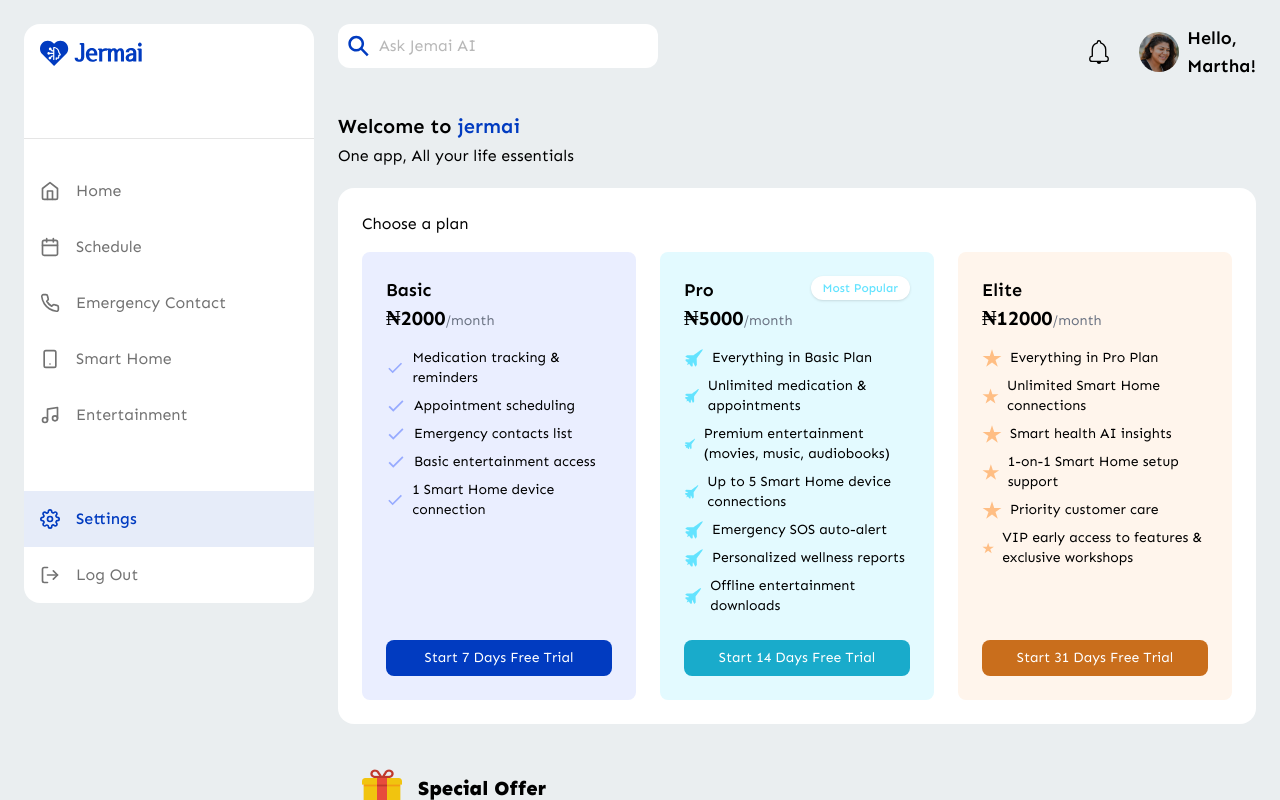
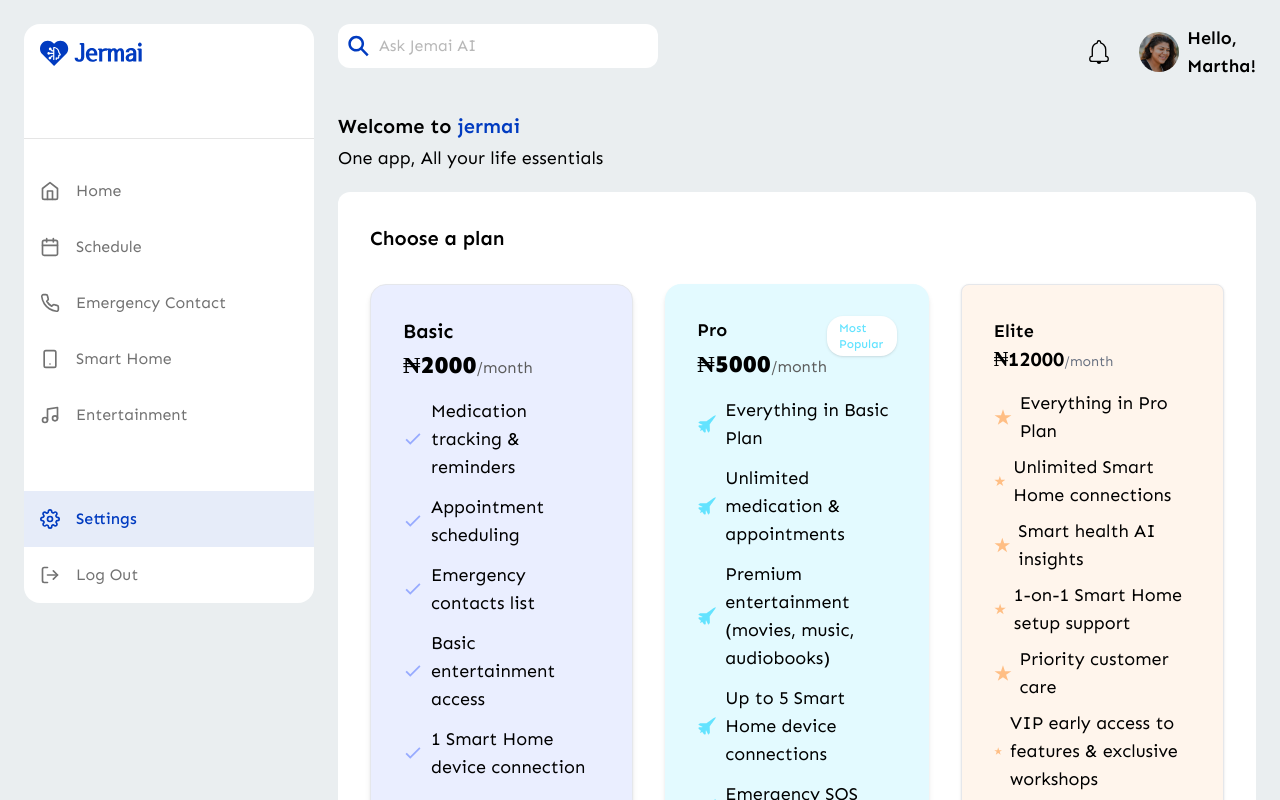
Before and after one commit to stephany247/enoverlab_internship, a React (Vite) app: page /settings in a window 1280 px wide. Shown: the top 800 px of the page. Built offline with nearby package versions, Linux system fonts and the light colour scheme.

Commit message:
completed

```diff
--- a/index.html
+++ b/index.html
@@ -6,7 +6,7 @@
     <meta name="viewport" content="width=device-width, initial-scale=1.0" />
     <title>Jermai</title>
   </head>
-  <body class="min-h-screen bg-white md:bg-primary font-sen mx-auto">
+  <body class="min-h-screen  bg-white md:bg-primary font-sen mx-auto">
     <div id="root"></div>
     <script type="module" src="/src/main.jsx"></script>
   </body>
--- a/src/App.jsx
+++ b/src/App.jsx
@@ -17,7 +17,7 @@ export default function App() {
       <Sidebar />
 
       {/* Main Content */}
-      <main className="col-span-3 space-y-4">
+      <main className="col-span-3 space-y-4 ">
         <DeskopHeader />
         <Routes>
           <Route path="/" element={<Home />} />
--- a/src/components/ui/entertainment/DesktopDesign.jsx
+++ b/src/components/ui/entertainment/DesktopDesign.jsx
@@ -35,7 +35,7 @@ const DesktopDesign = () => {
   const [activeCategories, setActiveCategories] = useState("Action");
 
   return (
-    <main className="hidden md:grid grid-cols-1 md:grid-cols-3 gap-x-10 py-8 px-4 ">
+    <main className="hidden md:grid  md:grid-cols-3 gap-x-4 py-8">
       {/* Main Content */}
       <div className="col-span-2 space-y-6">
         {/* Heading */}
--- a/src/components/ui/entertainment/MobileDesign.jsx
+++ b/src/components/ui/entertainment/MobileDesign.jsx
@@ -19,9 +19,9 @@ const movieCategories = [
 const recentlyWacthed = [
   { id: 1, img: blackAdam, text: "Black Adam" },
   { id: 2, img: theWaiter, text: "The Waiter" },
-  { id: 3, img: oneNight, text: "One Night" },
   { id: 4, img: blackAdam, text: "Black Adam" },
   { id: 5, img: theWaiter, text: "The Waiter" },
+  { id: 6, img: theWaiter, text: "The Waiter" },
 ];
 
 const bars = [1, 2, 3];
@@ -42,7 +42,7 @@ export default function MobileDesign() {
       </div>
 
       {/* Search Bar */}
-      <div className="flex justify-between items-center shadow-lg p-3 rounded-lg bg-white mx-4">
+      <div className="flex justify-between items-center shadow mb-4 p-3 rounded-lg bg-white mx-4">
         <div className="flex items-center gap-2 flex-1">
           <img src={assets.ai_bot} alt="AI Bot" className="h-5 w-5" />
           <input
@@ -67,7 +67,6 @@ function MainMobile() {
   const [activeMovieCategories, setActiveMovieCategories] = useState(
     movieCategories[0]
   );
-
   const [activeBar, setActiveBar] = useState(0);
 
   function handleBtnBar(index) {
@@ -77,7 +76,8 @@ function MainMobile() {
 
   return (
     <div>
-      <div className="flex justify-between p-2 gap-2 bg-white shadow-lg text-xs rounded-lg mb-5 ">
+      {/* Category Tabs */}
+      <div className="flex justify-between p-2 gap-2 bg-white shadow text-xs rounded-lg mb-5 ">
         {categoriesList.map((item, index) => (
           <div
             key={index}
@@ -90,10 +90,17 @@ function MainMobile() {
           </div>
         ))}
       </div>
-      <div className="flex justify-center mb-3">
-        <img src={assets.mobileCatImg} alt="cinema image" />
+
+      {/* Banner Image */}
+      <div className="flex justify-center md:justify-evenly mb-3">
+        <img
+          src={assets.mobileCatImg}
+          className="object-cover"
+          alt="cinema image"
+        />
       </div>
 
+      {/* Dots / Bars */}
       <div className="flex justify-center gap-2 mb-4">
         {bars.map((_, index) => (
           <span
@@ -103,31 +110,37 @@ function MainMobile() {
               activeBar === index
                 ? "bg-blue h-0.5 w-8 block"
                 : " bg-black h-0.5 w-4 block"
-            }   `}
+            }`}
           ></span>
         ))}
       </div>
 
-      <div className="flex justify-between overflow-x-auto whitespace-nowrap gap-2 bg-white shadow-lg text-xs rounded-lg mb-5  no-scrollbar">
+      {/* Movie Category Tabs */}
+      <div className="flex justify-between overflow-x-auto whitespace-nowrap gap-2 bg-white shadow text-xs rounded-lg mb-5  no-scrollbar p-3">
         {movieCategories.map((item, index) => (
           <div
             key={index}
             onClick={() => setActiveMovieCategories(item)}
-            className={`min-w-max  px-4 py-2 text-center cursor-pointer rounded-md transition-all duration-200 ${
+            className={`min-w-max  p-2 text-center cursor-pointer rounded-md transition-all duration-200 ${
               activeMovieCategories === item
                 ? "bg-blue text-white"
-                : "bg-gray-100 text-black"
+                : " text-black"
             }`}
           >
             {item}
           </div>
         ))}
       </div>
-      <div className="overflow-x-auto no-scrollbar mb-5 space-y-4">
+
+      {/* Recently Watched Carousel */}
+      {/* <div className="overflow-x-auto no-scrollbar mb-5 space-y-4">
         <h2 className="font-semibold text-sm">Recently Watched</h2>
-        <div className="flex whitespace-nowrap gap-3 px-2">
+        <div className="flex flex-cols items-center gap-2  p-4 rounded-xl  min-w-36 lg:min-w-48 flex-shrink-0">
           {recentlyWacthed.map((item, index) => (
-            <div key={item.id} className="min-w-[120px] space-y-3">
+            <div
+              key={item.id}
+              className="min-w-[120px] md:min-w-[50%] space-y-3"
+            >
               <img
                 src={item.img}
                 alt={`item-${index}`}
@@ -137,7 +150,35 @@ function MainMobile() {
             </div>
           ))}
         </div>
-      </div>
+      </div> */}
+
+      <section className="bg-white md:p-6 md:rounded-3xl md:shadow-sm space-y-4">
+        {/* Header */}
+        <div className="flex justify-between items-center">
+          <h1 className="text-2xl font-semibold text-darker-gray">
+            Emergency Contact
+          </h1>
+        </div>
+
+        {/* Contacts */}
+        <div className="flex gap-1 overflow-x-auto no-scrollbar pb-2">
+          {recentlyWacthed.map((watch, index) => {
+            return (
+              <div
+                key={index}
+                className="flex flex-col items-center space-y-1 px-2 py-3 text-dark-gray min-w-28 lg:min-w-40 flex-shrink-0"
+              >
+                <img
+                  src={watch.img}
+                  alt={`profile`}
+                  className="object-cover rounded-md"
+                />
+                <h2 className="text-sm font-medium">{watch.text}</h2>
+              </div>
+            );
+          })}
+        </div>
+      </section>
     </div>
   );
 }
--- a/src/components/ui/entertainment/NavList.jsx
+++ b/src/components/ui/entertainment/NavList.jsx
@@ -7,12 +7,12 @@ export default function NavList() {
 
   return (
     <div className="overflow-x-auto no-scrollbar -mx-2 mb-5">
-      <nav className="flex whitespace-nowrap md:space-x-10 md:p-2 gap-2 px-2 bg-white  shadow-lg text-xs md:text-lg rounded-lg md:rounded-2xl">
+      <nav className="flex justify-between whitespace-nowrap md:space-x-10 md:p-2 gap-2 px-2 bg-white  shadow-lg text-xs md:text-lg rounded-lg md:rounded-2xl">
         {navList.map((item, index) => (
           <div
             key={index}
             onClick={() => setActive(item)}
-            className={`min-w-max text-center cursor-pointer px-4 py-2 rounded-md transition-all duration-200 ${
+            className={`min-w-max text-center cursor-pointer p-2 rounded-md transition-all duration-200 ${
               active === item ? "bg-blue text-white" : null
             }`}
           >
--- a/src/components/ui/settings/MobileDesignSettings.jsx
+++ b/src/components/ui/settings/MobileDesignSettings.jsx
@@ -6,32 +6,36 @@ import { assets } from "../../../assets/assets";
 // Pricing cards UI for mobile view
 export default function MobileDesignSettings() {
   return (
-    <div className="space-y-5">
+    <div className="space-y-5 ">
       {/* Welcome section */}
-      <section className="space-y-1">
-        <h1 className="font-semibold text-xl">
+      <section className=" space-y-1">
+        <h1 className="text-xl font-semibold">
           Welcome to <span className="text-blue">jermai</span>
         </h1>
-        <p className="font-thin text-md">One app, All your life essentials</p>
+        <p className="text-lg">One app, All your life essentials</p>
       </section>
 
       {/* Pricing plans section */}
-      <section className="bg-white rounded-2xl p-6 space-y-4">
-        <h2>Choose a plan</h2>
+      <section className="bg-white p-8 rounded-xl space-y-8">
+        <h2 className="text-sm md:text-xl font-semibold">Choose a plan</h2>
 
         {/* Grid layout for plans */}
-        <div className="grid grid-cols-1 sm:grid-cols-2 lg:grid-cols-3 gap-6">
-          {/* === Basic Plan === */}
-          <div className="bg-blue-lavenda flex flex-col justify-between p-6 rounded-lg h-full">
+        <div className="grid grid-cols-1 md:grid-cols-1 lg:grid-cols-2 xl:grid-cols-3 gap-6 md:gap-6 lg:gap-8">
+          <div className="w-full p-4 bg-blue-lavenda border border-gray-200 rounded-2xl shadow-md sm:p-6 md:p-8 flex flex-col justify-between">
+            {/* Header + Features */}
             <div>
-              <h3 className="font-semibold text-lg">Basic</h3>
-              <p>
-                <span className="font-bold text-xl">₦2000</span>
-                <span className="text-gray-500 text-sm font-thin">/month</span>
+              <h3 className="font-semibold text-lg md:text-xl">Basic</h3>
+              <p className="mt-1">
+                <span className="font-extrabold text-xl md:text-2xl">
+                  ₦2000
+                </span>
+                <span className="text-medium-dark-gray text-sm md:text-base font-light">
+                  /month
+                </span>
               </p>
-            </div>
 
-            <ul className="space-y-2 flex-1 mt-4">
+              {/* Features */}
+              <ul className="mt-4 mb-6 space-y-3">
                 {[
                   "Medication tracking & reminders",
                   "Appointment scheduling",
@@ -40,25 +44,33 @@ export default function MobileDesignSettings() {
                   "1 Smart Home device connection",
                 ].map((feature, i) => (
                   <li key={i} className="flex items-center gap-2">
-                  <IoMdCheckmark className="text-softLight-blue w-5 h-5" />
-                  <p className="text-xs md:text-sm">{feature}</p>
+                    <IoMdCheckmark className="text-softLight-blue w-5 h-5 flex-shrink-0" />
+                    <p className="text-sm md:text-lg">{feature}</p>
                   </li>
                 ))}
               </ul>
+            </div>
 
-            <button className="bg-blue mt-6 py-2 px-4 rounded-lg text-white text-sm w-full hover:bg-blue-500 transition">
+            {/* CTA Button */}
+            <div className="mt-auto">
+              <button className="bg-blue w-full text-white text-sm md:text-base p-2 md:py-4 md:px-4 rounded-xl hover:bg-blue/90 transition cursor-pointer">
                 Start 7 Days Free Trial
               </button>
             </div>
+          </div>
+
+          {/* === Basic Plan === */}
 
           {/* === Pro Plan === */}
-          <div className="bg-task-green flex flex-col justify-between p-6 rounded-lg h-full relative">
+          <div className="bg-task-green w-full  p-4   border-gray-200 rounded-2xl shadow-md sm:p-6 md:p-8 flex flex-col justify-between ">
             <div className="flex justify-between items-start">
               <div>
-                <h3 className="font-semibold text-lg">Pro</h3>
-                <p>
-                  <span className="font-bold text-xl">₦5000</span>
-                  <span className="text-gray-500 text-sm font-thin">
+                <h3 className="font-semibold text-lg md:text-xlg">Pro</h3>
+                <p className="mt-1">
+                  <span className="font-extrabold text-xl md:text-2xl">
+                    ₦5000
+                  </span>
+                  <span className="text-medium-dark-gray text-sm md:text-base font-light">
                     /month
                   </span>
                 </p>
@@ -68,7 +80,7 @@ export default function MobileDesignSettings() {
               </span>
             </div>
 
-            <ul className="space-y-2 flex-1 mt-4">
+            <ul className="mt-4 mb-6 space-y-3 ">
               {[
                 "Everything in Basic Plan",
                 "Unlimited medication & appointments",
@@ -79,19 +91,21 @@ export default function MobileDesignSettings() {
                 "Offline entertainment downloads",
               ].map((feature, i) => (
                 <li key={i} className="flex items-center gap-2">
-                  <IoMdJet className="text-bright-cyan w-5 h-5" />
-                  <p className="text-xs md:text-sm">{feature}</p>
+                  <IoMdJet className="text-bright-cyan w-5 h-5 flex-shrink-0" />
+                  <p className="text-sm md:text-lg">{feature}</p>
                 </li>
               ))}
             </ul>
 
-            <button className="bg-vibrant-cyan-blue mt-6 py-2 px-4 rounded-lg text-white text-sm w-full hover:bg-bright-cyan transition">
+            <div className=" mt-auto">
+              <button className="bg-vibrant-cyan-blue  p-2 md:py-4 md:px-4   hover:bg-bright-cyan transition  w-full text-white text-sm md:text-base  rounded-xl  cursor-pointer">
                 Start 14 Days Free Trial
               </button>
             </div>
+          </div>
 
           {/* === Elite Plan === */}
-          <div className="bg-light-pink flex flex-col justify-between p-6 rounded-lg h-full">
+          <div className="bg-light-pink w-full p-4  border border-gray-200 rounded-lg shadow-sm sm:p-6 md:p-8 flex flex-col justify-betwee">
             <div>
               <h3 className="font-semibold text-lg">Elite</h3>
               <p>
@@ -111,19 +125,20 @@ export default function MobileDesignSettings() {
               ].map((feature, i) => (
                 <li key={i} className="flex items-center gap-2">
                   <IoStarSharp className="text-warmPitch-orange w-5 h-5" />
-                  <p className="text-xs md:text-sm">{feature}</p>
+                  <p className="text-xs md:text-lg">{feature}</p>
                 </li>
               ))}
             </ul>
 
-            <button className="bg-burnt-orange mt-6 py-2 px-4 rounded-lg text-white text-sm w-full hover:bg-burnt-orange/90 transition">
+            <div className="mt-auto">
+              <button className="bg-burnt-orange mt-6 p-2 md:py-4 md:px-4 rounded-lg text-white text-sm w-full  hover:bg-burnt-orange/90 transition  md:text-base cursor-pointer">
                 Start 31 Days Free Trial
               </button>
             </div>
           </div>
-
+        </div>
+      </section>
       {/* Special Offer */}
-      </section>
       <section className="space-y-3  rounded-2xl p-6 ">
         <div className="flex items-center gap-4">
           <img
```
Lines whose indentation alone changed are shown as unchanged.
